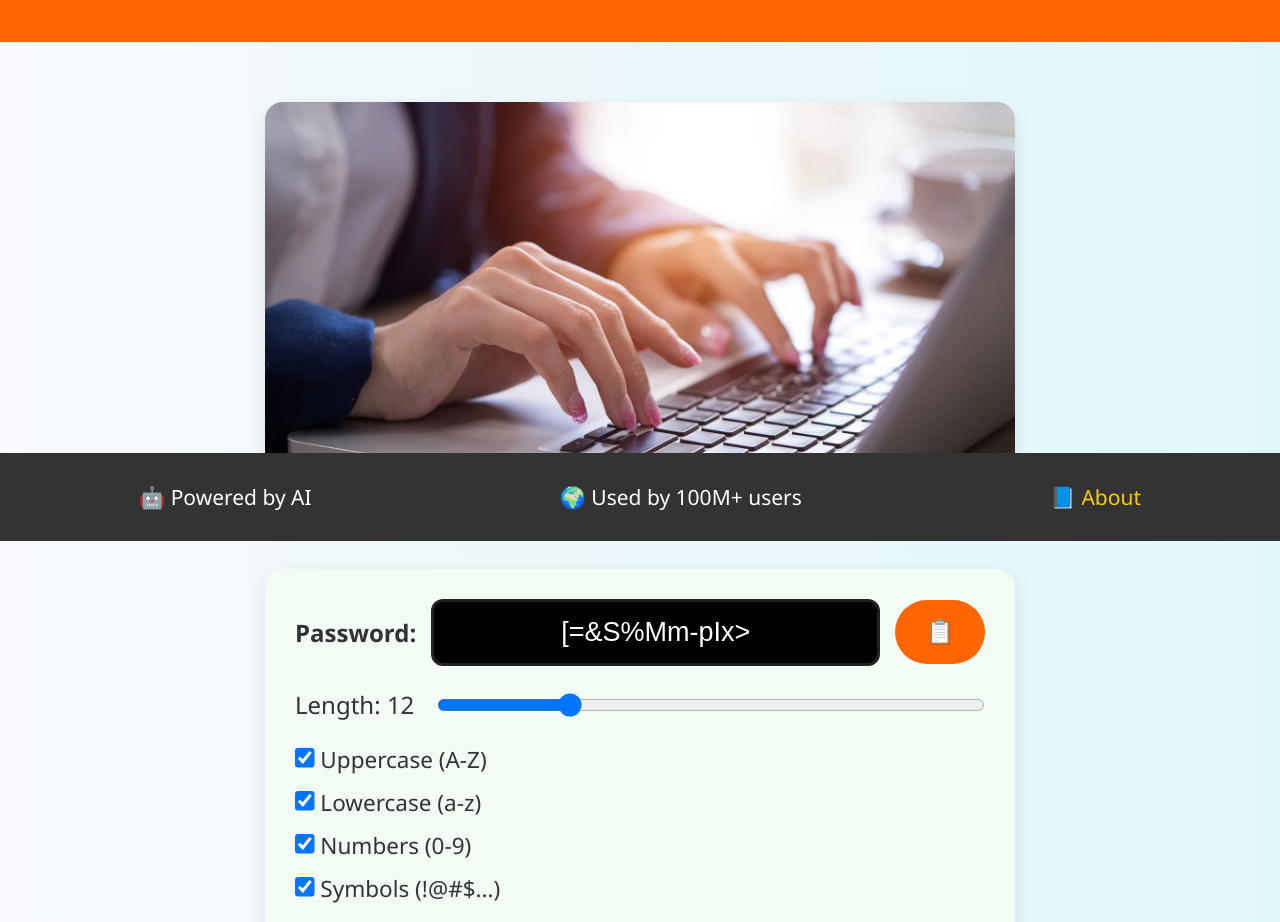
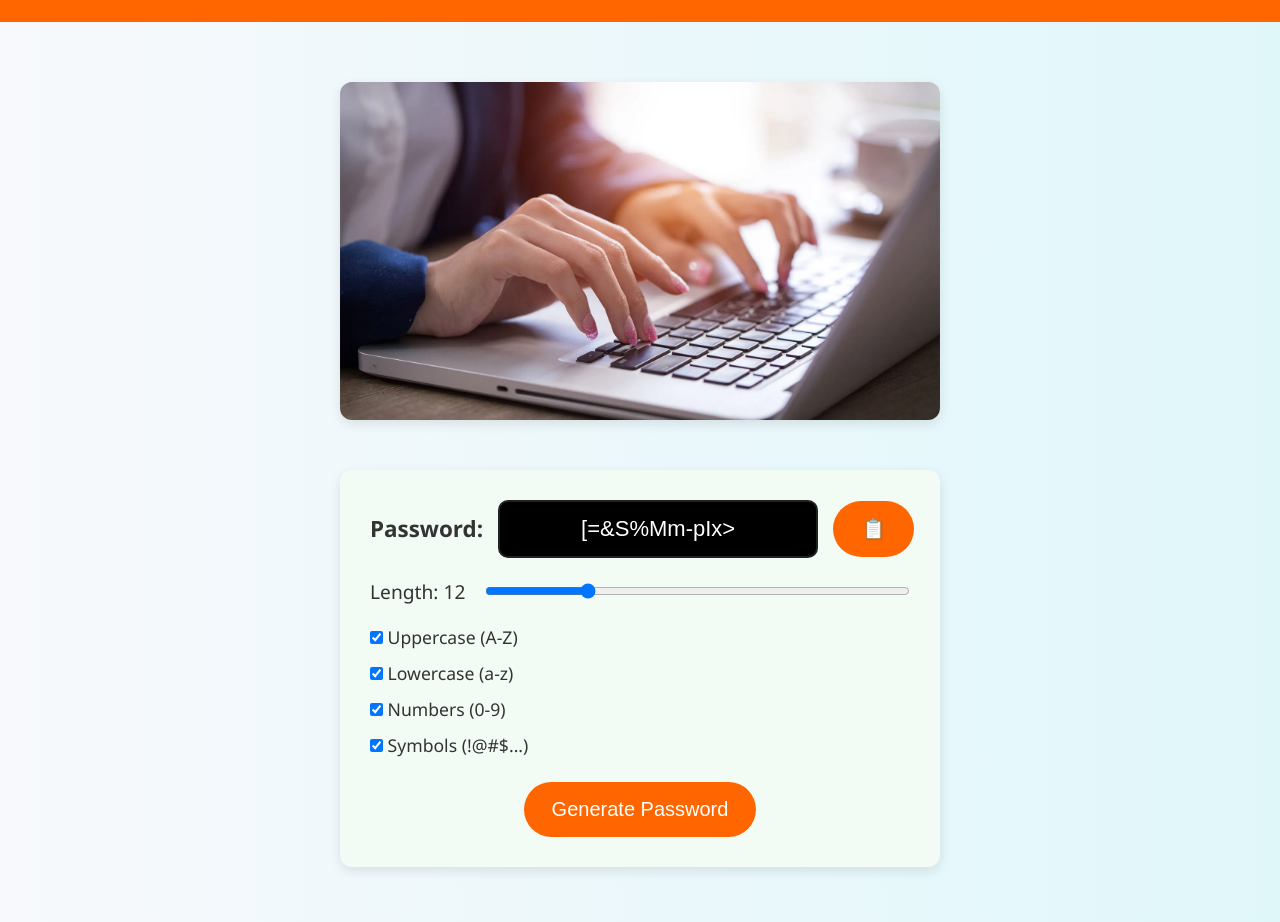
Before and after one commit to shaun2006/Strong-Password-Generator, a plain HTML site: page index.html in a window 1280 px wide. Shown: the part 259-1181 px from the top of the page. Drawn offline with Linux system fonts and the light colour scheme.

Commit message:
Update style.css

```diff
--- a/style.css
+++ b/style.css
@@ -11,19 +11,28 @@ body {
   color: #333;
   display: flex;
   flex-direction: column;
-  zoom: 1.5;
+  font-size: 18px; /* increased base font size */
 }
 
 header {
   background: #ff6600;
   color: white;
   text-align: center;
-  padding: 30px 20px;
+  padding: 40px 30px; /* more padding */
 }
 
 header .logo {
-  font-size: 48px;
+  font-size: 64px; /* bigger logo */
+  margin-bottom: 15px;
+}
+
+header h1 {
+  font-size: 2.8rem; /* bigger title */
   margin-bottom: 10px;
+}
+
+header p {
+  font-size: 1.3rem; /* bigger paragraph */
 }
 
 main.content {
@@ -32,13 +41,13 @@ main.content {
   flex-wrap: wrap;
   justify-content: center;
   align-items: flex-start;
-  gap: 30px;
-  padding: 40px 20px;
+  gap: 50px; /* more gap between items */
+  padding: 60px 40px; /* more padding */
 }
 
 .image-container {
-  flex: 1 1 400px;
-  max-width: 500px;
+  flex: 1 1 600px; /* wider container */
+  max-width: 600px;
   display: flex;
   justify-content: center;
   align-items: center;
@@ -55,39 +64,45 @@ main.content {
 
 .generator-box {
   background: #f3fbf5;
-  padding: 20px;
+  padding: 30px; /* more padding */
   border-radius: 12px;
   text-align: center;
   width: 100%;
-  max-width: 500px;
+  max-width: 600px; /* wider box */
   box-shadow: 0 4px 12px rgba(0, 0, 0, 0.1);
 }
 
 .password-row {
   display: flex;
   align-items: center;
-  gap: 10px;
-  margin-bottom: 15px;
+  gap: 15px; /* bigger gap */
+  margin-bottom: 20px;
+}
+
+.password-row strong {
+  font-size: 1.4rem;
 }
 
 .password-row input[type="text"] {
   flex: 1;
-  padding: 10px;
-  font-size: 18px;
+  padding: 14px;
+  font-size: 22px;
   border: 2px solid #222;
-  border-radius: 8px;
+  border-radius: 10px;
   background: #000;
   color: #fff;
   text-align: center;
 }
 
 .copy-btn {
-  padding: 8px 12px;
+  padding: 12px 16px;
   background-color: #28a745;
   color: white;
   border: none;
-  border-radius: 6px;
+  border-radius: 8px;
   cursor: pointer;
+  font-size: 18px;
+  transition: background-color 0.3s ease;
 }
 
 .copy-btn:hover {
@@ -97,33 +112,38 @@ main.content {
 .length-controls {
   display: flex;
   align-items: center;
-  gap: 15px;
-  margin-bottom: 15px;
+  gap: 20px;
+  margin-bottom: 20px;
+  font-size: 1.2rem;
 }
 
 .length-controls input[type="range"] {
   flex: 1;
+  height: 12px;
+  cursor: pointer;
 }
 
 .checkboxes {
   text-align: left;
-  margin-bottom: 20px;
+  margin-bottom: 25px;
+  font-size: 1.1rem;
 }
 
 .checkboxes label {
   display: block;
-  margin-bottom: 8px;
-  font-size: 15px;
+  margin-bottom: 12px;
+  cursor: pointer;
 }
 
 .generator-box button {
   background-color: #ff6600;
   color: white;
   border: none;
-  padding: 12px 20px;
-  border-radius: 25px;
-  font-size: 16px;
+  padding: 16px 28px;
+  border-radius: 30px;
+  font-size: 20px;
   cursor: pointer;
+  transition: background-color 0.3s ease;
 }
 
 .generator-box button:hover {
@@ -131,21 +151,20 @@ main.content {
 }
 
 footer {
-  position: fixed;
-  bottom: 0;
-  left: 0;
-  width: 100%;
   display: flex;
   justify-content: space-around;
   align-items: center;
-  padding: 20px 10px;
+  padding: 25px 15px;
   background: #333;
   color: white;
-  font-size: 14px;
+  font-size: 16px;
   text-align: center;
+  flex-wrap: wrap;
+  gap: 10px;
 }
 
 footer a {
   text-decoration: none;
   color: #ffcc00;
+  font-weight: 600;
 }
```
